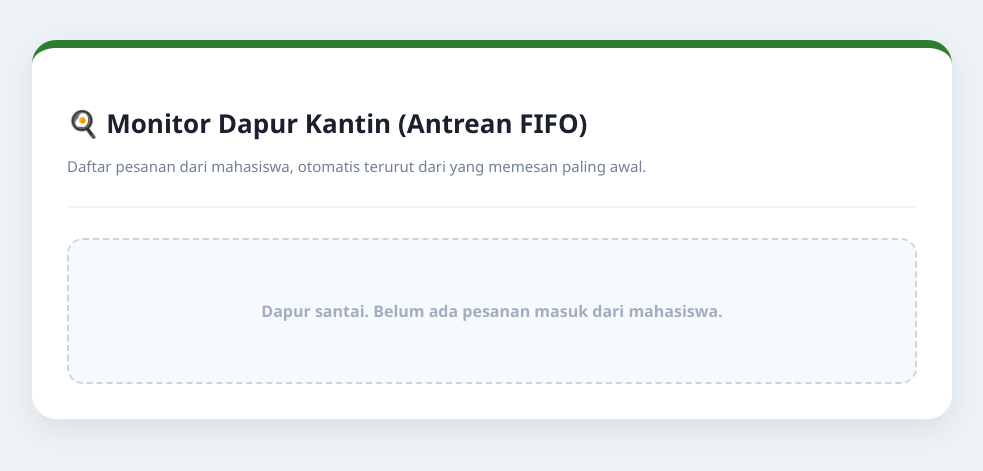
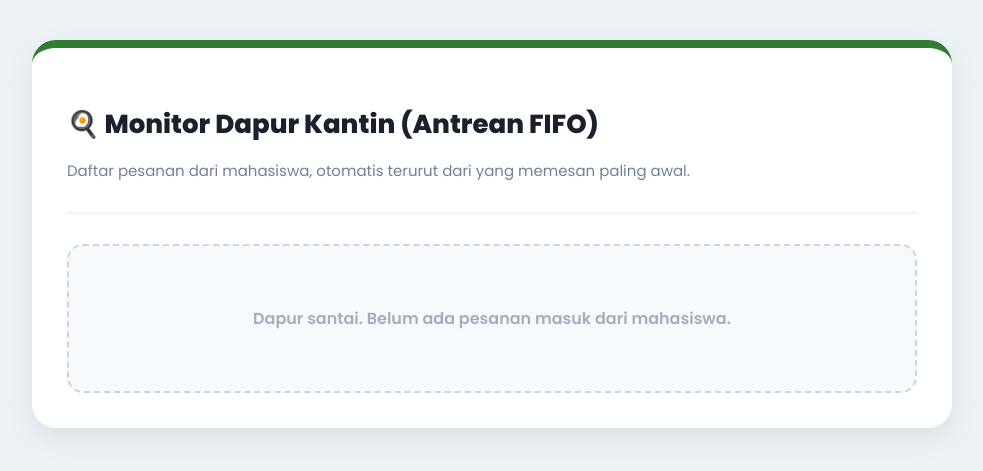
Before and after one commit to Narachigga/canteengo-mvp, a PHP site: page /pedagang.php in a window 1280 px wide. Shown: the top 471 px of the page, without its empty margins (148-1131 px from the left). Run offline with PHP 8.4, Linux system fonts and the light colour scheme; data that the repository does not hold is empty.

Commit message:
Update pedagang.php

```diff
--- a/canteengo/pedagang.php
+++ b/canteengo/pedagang.php
@@ -13,11 +13,12 @@ if (isset($_GET['id']) && isset($_GET['status'])) {
 <head>
     <meta charset="UTF-8">
     <title>CanteenGO - Dapur</title>
+    <link href="https://fonts.googleapis.com/css2?family=Poppins:wght@400;600;800&display=swap" rel="stylesheet">
     <style>
-        body { font-family: 'Segoe UI', sans-serif; background-color: #edf2f7; padding: 40px 20px; display: flex; justify-content: center; margin: 0; }
+        body { font-family: 'Poppins', sans-serif; background-color: #edf2f7; padding: 40px 20px; display: flex; justify-content: center; margin: 0; }
         .tablet-frame { width: 100%; max-width: 850px; background: white; border-radius: 24px; padding: 35px; box-shadow: 0 10px 30px rgba(0,0,0,0.08); border-top: 8px solid #2e7d32; }
         .header-dapur { margin-bottom: 30px; border-bottom: 2px solid #f0f4f8; padding-bottom: 15px; }
-        .header-dapur h2 { color: #1a202c; font-size: 26px; margin-bottom: 5px; }
+        .header-dapur h2 { color: #1a202c; font-size: 26px; margin-bottom: 5px; font-weight: 800; }
         .order-item { display: flex; justify-content: space-between; align-items: center; padding: 20px 25px; border: 1px solid #e2e8f0; border-radius: 16px; margin-bottom: 15px; background: #fff; box-shadow: 0 2px 5px rgba(0,0,0,0.02); }
         .time-badge { padding: 6px 12px; border-radius: 8px; font-size: 13px; font-weight: 700; background: #e2e8f0; color: #4a5568; display: inline-block; margin-bottom: 8px; }
         .btn-action { padding: 14px 24px; border-radius: 12px; font-weight: 800; font-size: 15px; color: white; text-decoration: none; display: inline-block; transition: 0.2s; }
```
